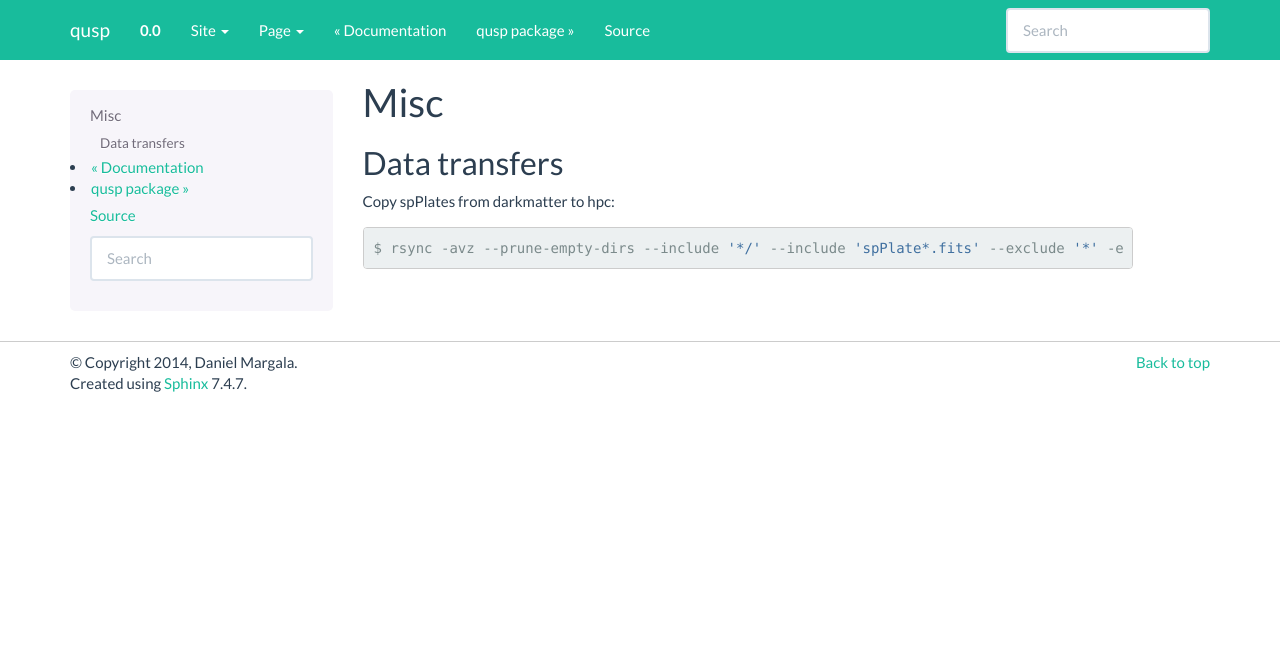
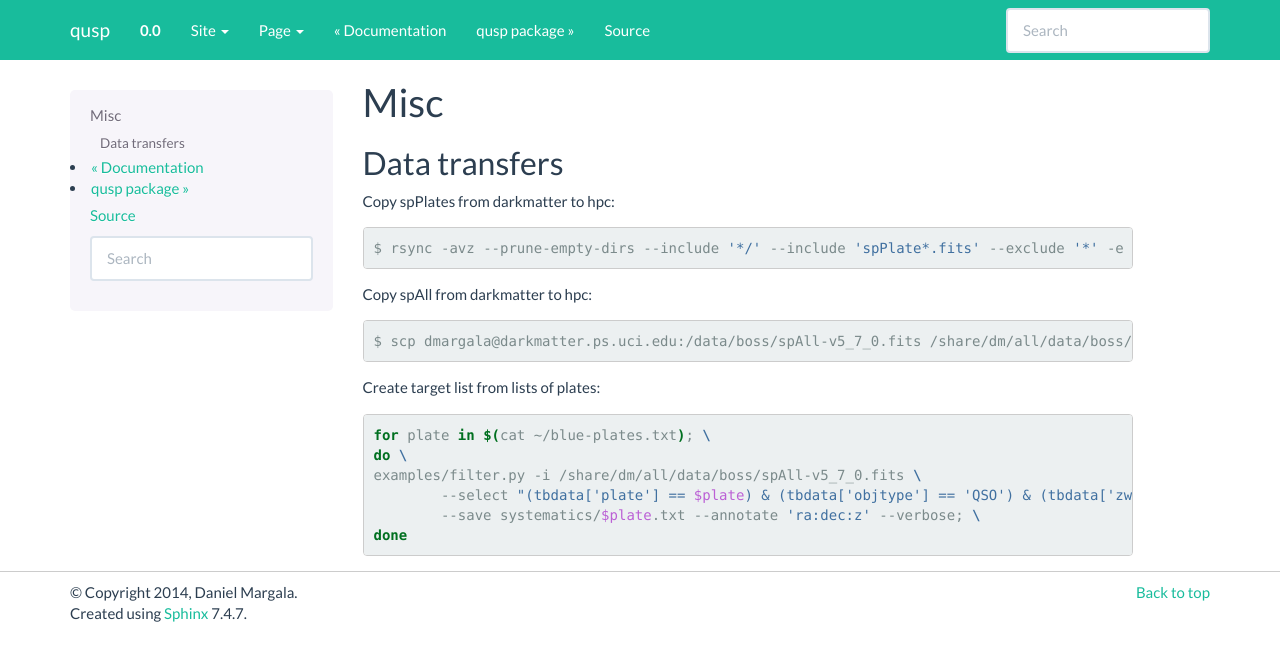
Before and after one commit to dmargala/qusp, a Sphinx documentation site: the page built from docs/misc.rst, in a window 1280 px wide. Shown: the top 661 px of the page. Built offline with Sphinx 7.4.7, drawn with Linux system fonts in a browser that asks for light colours.

```diff
--- a/docs/misc.rst
+++ b/docs/misc.rst
@@ -10,3 +10,20 @@
 .. code-block:: bash
 
     $ rsync -avz --prune-empty-dirs --include '*/' --include 'spPlate*.fits' --exclude '*' -e ssh dmargala@darkmatter.ps.uci.edu:/data/boss/v5_7_0 /share/dm/all/data/boss/
+
+Copy spAll from darkmatter to hpc:
+
+.. code-block:: bash
+
+	$ scp dmargala@darkmatter.ps.uci.edu:/data/boss/spAll-v5_7_0.fits /share/dm/all/data/boss/
+
+Create target list from lists of plates:
+
+.. code-block:: bash
+
+	for plate in $(cat ~/blue-plates.txt); \
+	do \
+	examples/filter.py -i /share/dm/all/data/boss/spAll-v5_7_0.fits \
+		--select "(tbdata['plate'] == $plate) & (tbdata['objtype'] == 'QSO') & (tbdata['zwarning'] == 0) & (tbdata['z'] > .5)" \
+		--save systematics/$plate.txt --annotate 'ra:dec:z' --verbose; \
+	done
```
Also changed, not shown: 1 other file.
